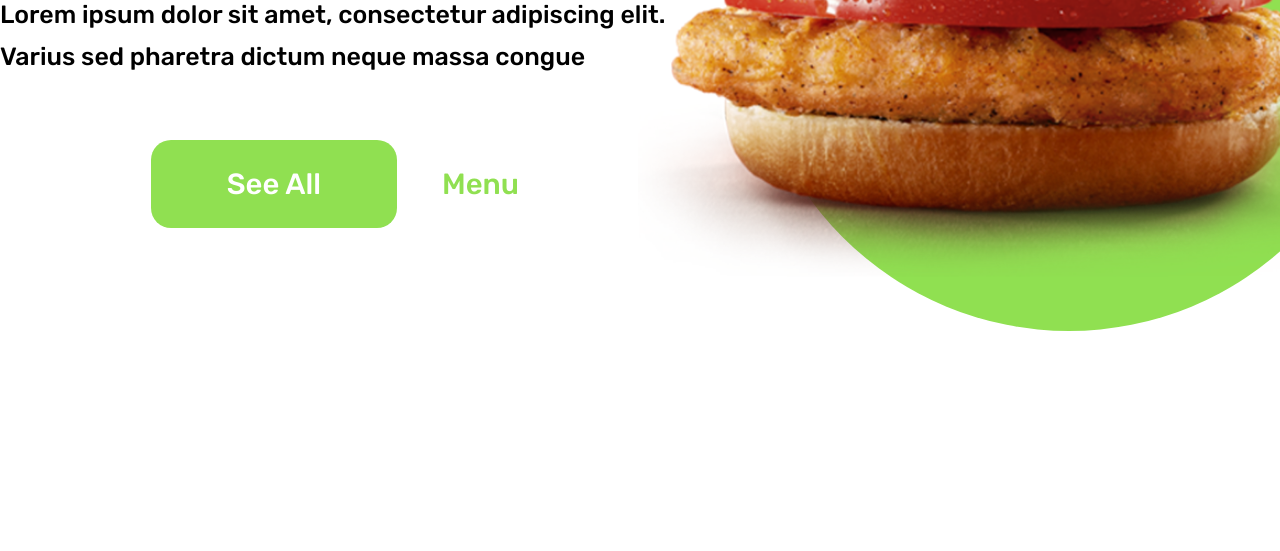
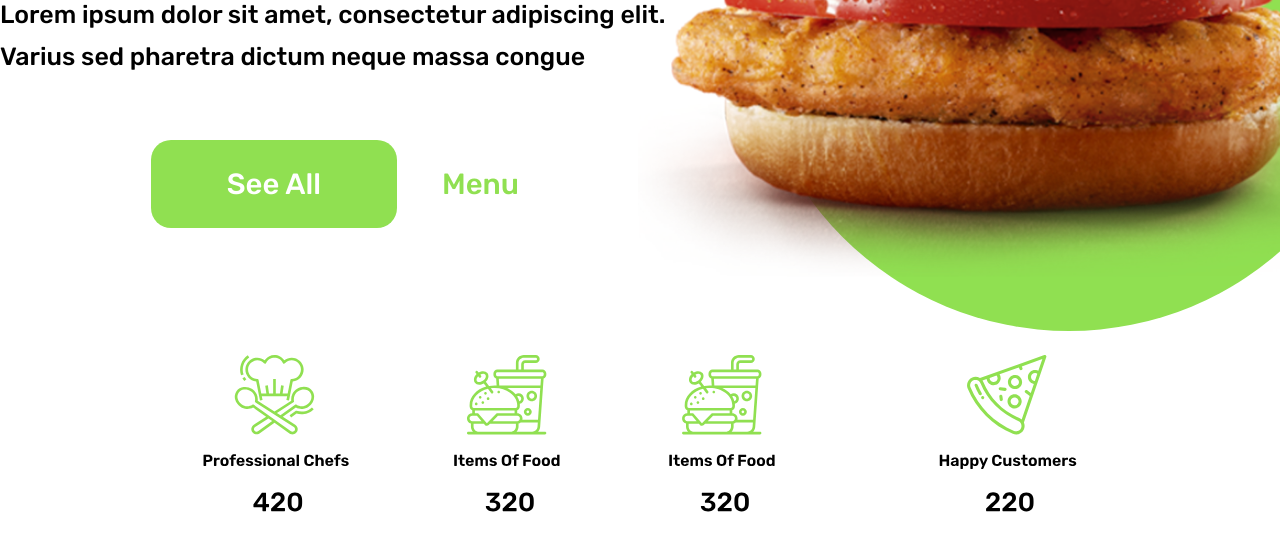
Before and after one commit to tcidrack/fast-food, a plain HTML site: page index.html in a window 1280 px wide. Shown: the part 481-1032 px from the top of the page. Before the commit the page ends 812 px from the top, so only its background shows below. Drawn offline with Linux system fonts and the light colour scheme.

Commit message:
finished teaser of the page

```diff
--- a/assets/styles/index.css
+++ b/assets/styles/index.css
@@ -148,3 +148,25 @@ main .burguer .price{
     left: 0;
     z-index: 2;
 }
+
+.teaser {
+    display: grid;
+    justify-content: center;
+    width: 100%;
+    height: 244px;
+    margin: 100px 0;
+    fill: solid #fff;
+}
+
+.teaser-icons {
+    width: 876.43px;
+    height: 157.42px;
+}
+
+/*
+.opitions-table {
+    width: 686.24px;
+    height: 748.25px;
+    background: linear-gradient(#FFFFFF, #90E051);
+    border-radius: 69.08px;
+}
--- a/index.html
+++ b/index.html
@@ -49,5 +49,18 @@
             <img src="assets/imgs/burguer.png" alt="Burguer">
         </div>
     </main>
+
+    <div class="teaser">
+        <img class="teaser-icons" src="assets/imgs/teaser.svg" alt="teaser">
+    </div>
+
+    <!-- <div class="menu-ordering-options">
+        <div class="opitions-table">
+            <div></div>
+            <div></div>
+            <div></div>
+            <div></div>
+        </div>
+    </div> -->
 </body>
 </html>
```
Also changed, not shown: assets/imgs/teaser.svg (added).
